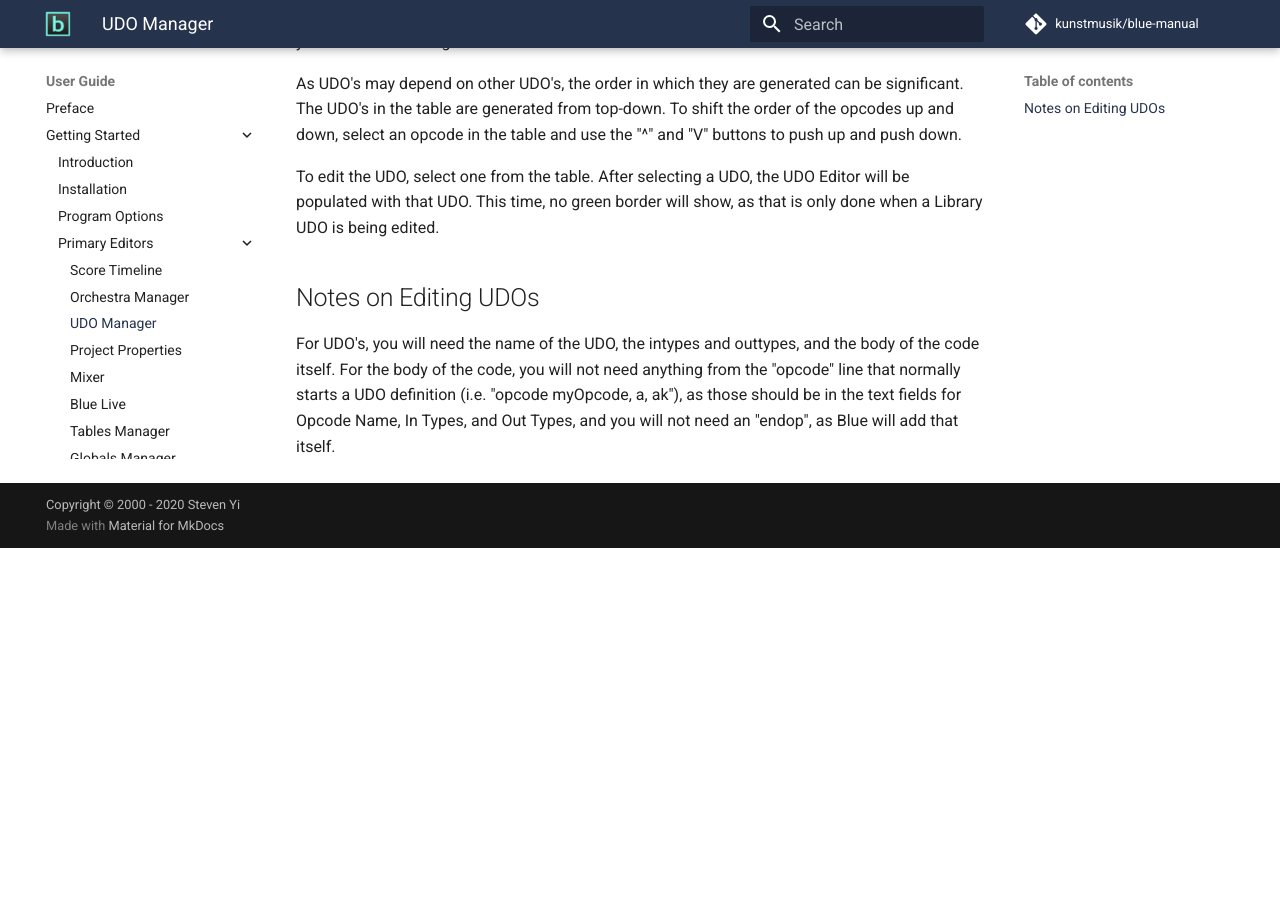
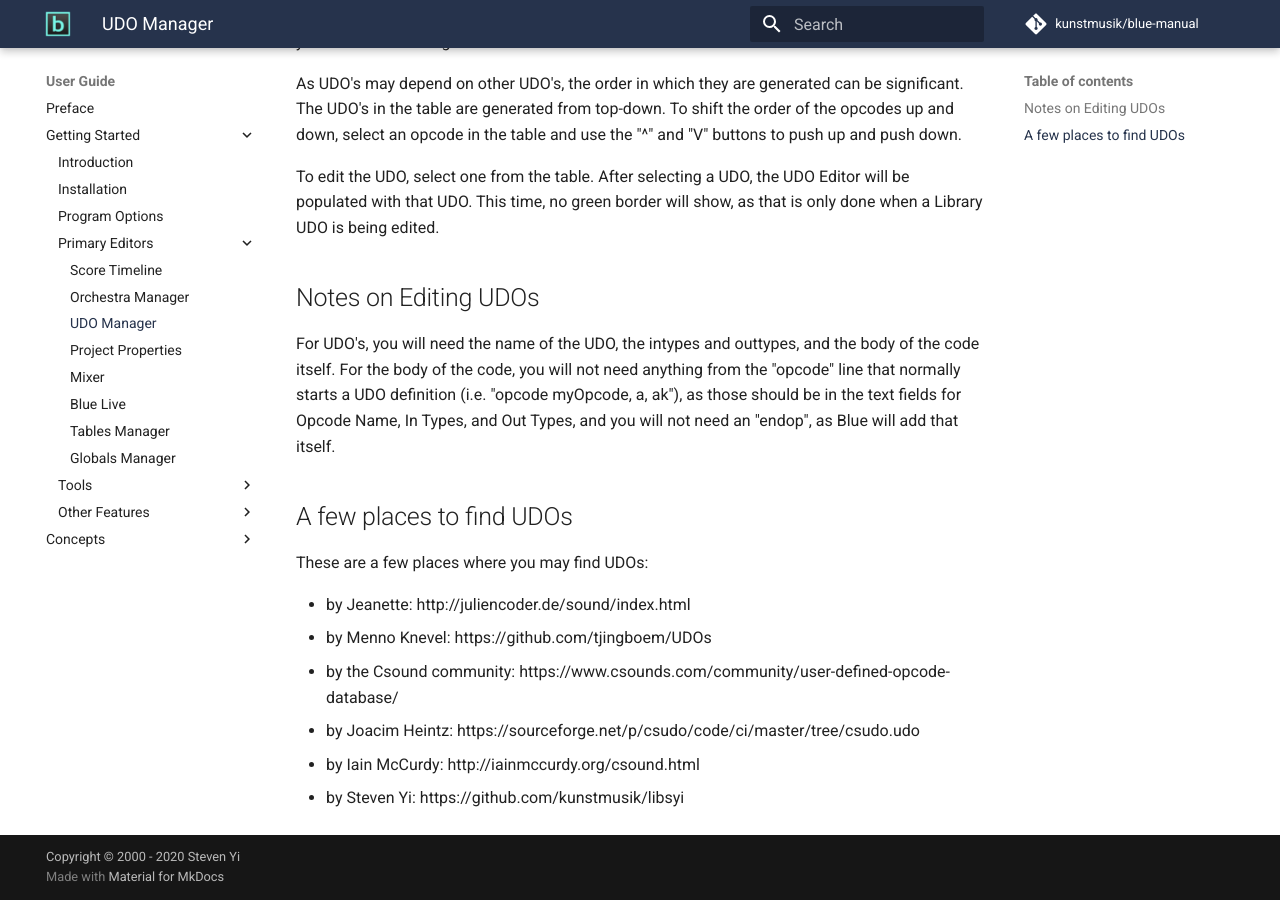
Before and after one commit to kunstmusik/blue-manual, an MkDocs documentation site: the page built from docs/users/gettingStarted/primaryEditors/udoManager.md, in a window 1280 px wide and 900 px high, scrolled down 1201 px. Built offline with MkDocs 1.6.1 and Material for MkDocs 9.7.7, drawn with Linux system fonts in a browser that asks for light colours; comment, search, counter and statistics services are not loaded; before the commit the page ends 1749 px from its top, so only the background shows below that.

Commit message:
added UDO repos

```diff
--- a/docs/users/gettingStarted/primaryEditors/udoManager.md
+++ b/docs/users/gettingStarted/primaryEditors/udoManager.md
@@ -50,6 +50,19 @@ definition (i.e. "opcode myOpcode, a, ak"), as those should be in the
 text fields for Opcode Name, In Types, and Out Types, and you will not
 need an "endop", as Blue will add that itself.
 
+## A few places to find UDOs
+
+These are a few places where you may find UDOs:
+
+  - by Jeanette: http://juliencoder.de/sound/index.html
+  - by Menno Knevel: https://github.com/tjingboem/UDOs
+  - by the Csound community: https://www.csounds.com/community/user-defined-opcode-database/
+  - by Joacim Heintz: https://sourceforge.net/p/csudo/code/ci/master/tree/csudo.udo
+  - by Iain McCurdy: http://iainmccurdy.org/csound.html
+  - by Steven Yi: https://github.com/kunstmusik/libsyi
+
+
+
 <!--
 
 TODO - add documentation on Importing Blue or Csound UDOs
```
